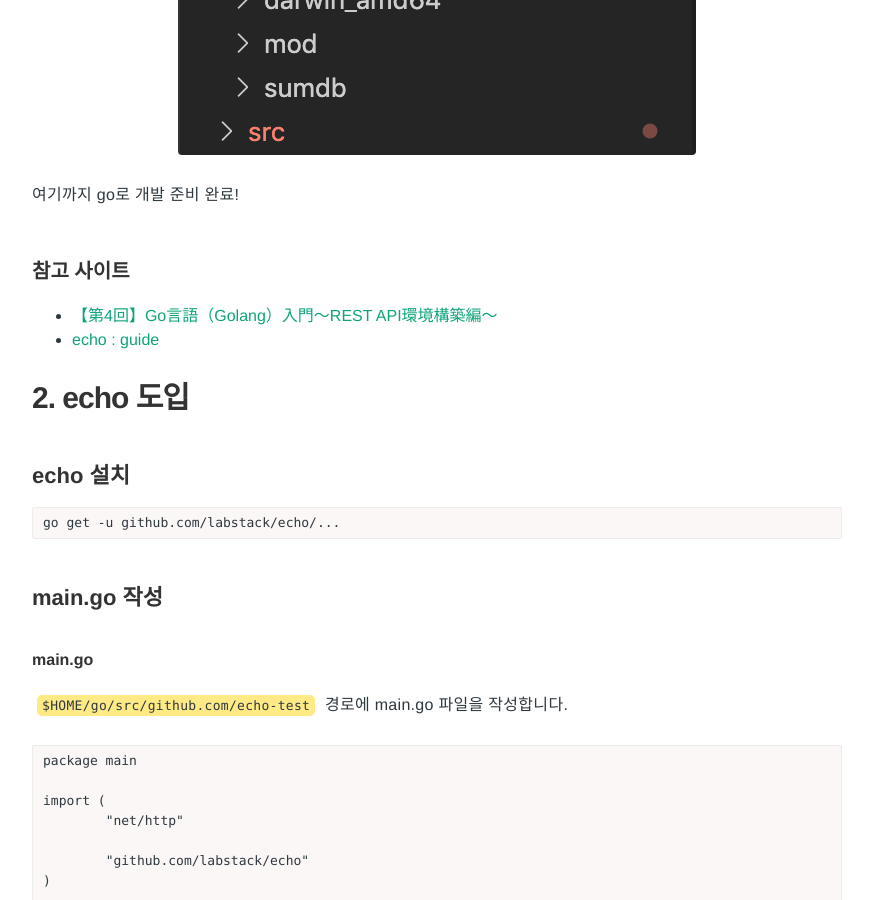
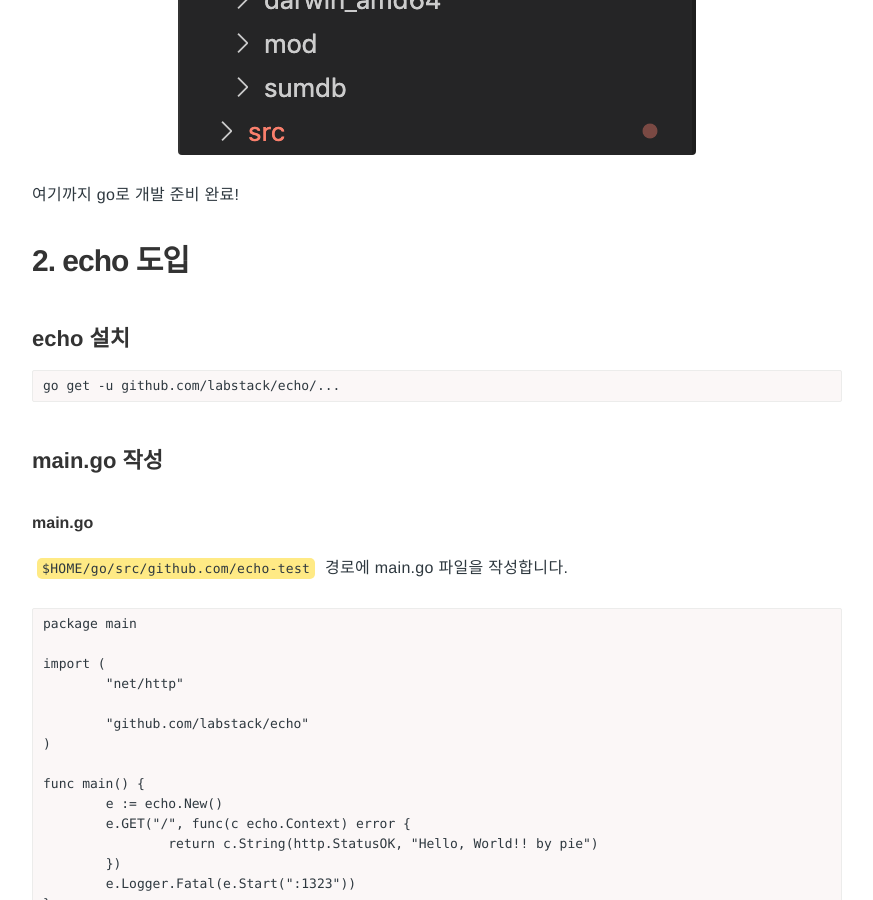
Before and after one commit to Pie001/pie001.github.io, a Jekyll site: the page built from _posts/2020-07-16-0069.md, in a window 1280 px wide and 900 px high, scrolled down 4414 px. Shown: the whole window, without its empty margins (203-1076 px from the left). Built offline with Jekyll 4.4.1, drawn with Linux system fonts in a browser that asks for light colours; comment, search, counter and statistics services are not loaded; some of the changed text lies outside the part shown.

Commit message:
Update 2020-07-16-0069.md

```diff
--- a/_posts/2020-07-16-0069.md
+++ b/_posts/2020-07-16-0069.md
@@ -131,11 +131,6 @@ go: downloading github.com/BurntSushi/toml v0.3.1
 
 여기까지 go로 개발 준비 완료!
 
-### 참고 사이트
-- [【第4回】Go言語（Golang）入門～REST API環境構築編～](https://rightcode.co.jp/blog/information-technology/golang-introduction-rest-api)
-- [echo : guide](https://echo.labstack.com/guide)
-
-
 # 2. echo 도입
 
 ## echo 설치
```
Also changed, not shown: other parts of _posts/2020-07-16-0069.md (+2 -0 lines).
